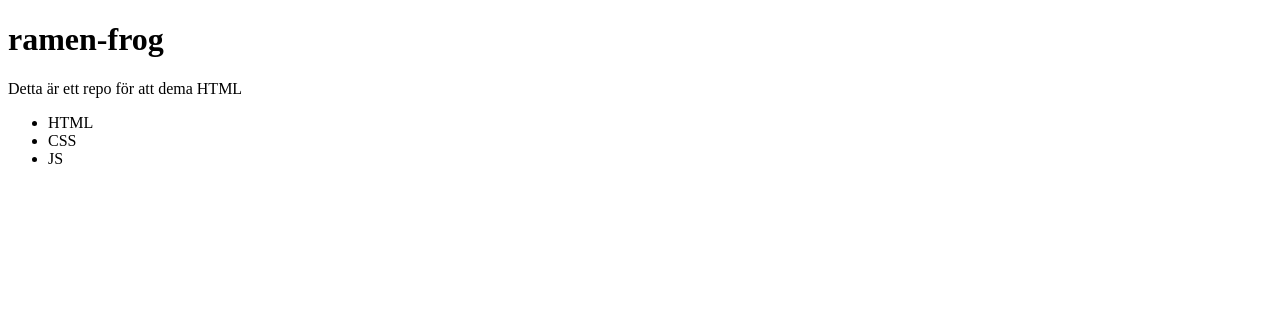
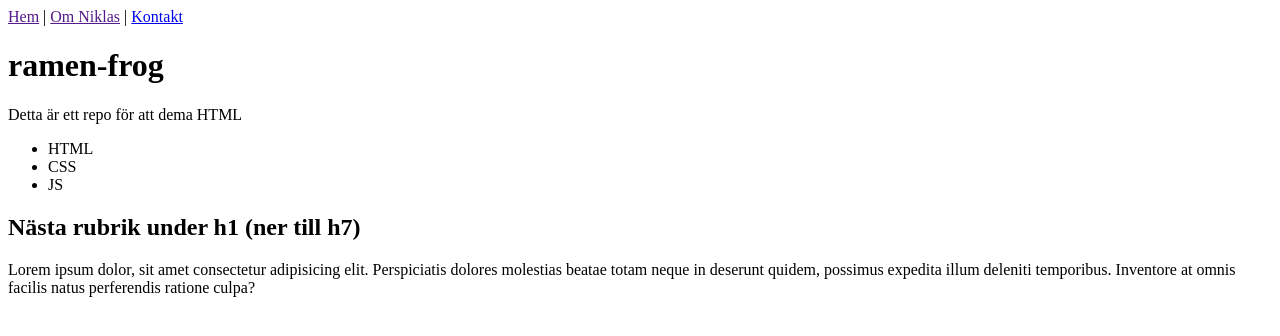
Before and after one commit to niklas-mardby/ramen-frog, a plain HTML site: page public/index.html in a window 1280 px wide. Drawn offline with Linux system fonts and the light colour scheme.

Commit message:
Added kontakt.html

```diff
--- a/public/index.html
+++ b/public/index.html
@@ -8,6 +8,10 @@
 	</head>
 	<body>
 		<!-- här i body har vi sidans content -->
+		<nav>
+			<a href="">Hem</a> | <a href="">Om Niklas</a> |
+			<a href="kontakt.html">Kontakt</a>
+		</nav>
 		<h1>ramen-frog</h1>
 		<p>Detta är ett repo för att dema HTML</p>
 		<ul>
@@ -15,5 +19,12 @@
 			<li>CSS</li>
 			<li>JS</li>
 		</ul>
+		<h2>Nästa rubrik under h1 (ner till h7)</h2>
+		<p>
+			Lorem ipsum dolor, sit amet consectetur adipisicing elit. Perspiciatis
+			dolores molestias beatae totam neque in deserunt quidem, possimus
+			expedita illum deleniti temporibus. Inventore at omnis facilis natus
+			perferendis ratione culpa?
+		</p>
 	</body>
 </html>
```
Also changed, not shown: public/kontakt.html (added, +11 -0 lines).
